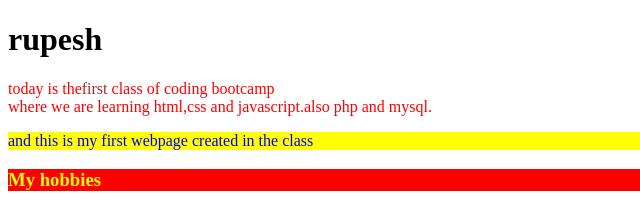
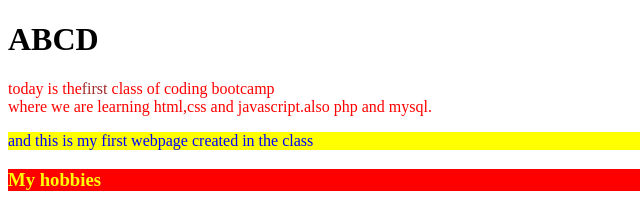
Before and after one commit to jandhyalarupesh/jandhyalarupesh.github.io, a plain HTML site: page index.html in a window 1280 px wide. Shown: the top 206 px of the page, 0-640 px from the left. Drawn offline with Linux system fonts and the light colour scheme.

Commit message:
next save
this is other time we are saving.

```diff
--- a/index.html
+++ b/index.html
@@ -22,7 +22,7 @@
         </style>
 
         <body>
-            <h1>rupesh</h1>
+            <h1>ABCD</h1>
 
 
             <p style="color:red">today is the<span style="color:brown">first</span> class of coding bootcamp<br> where we are learning html,css and javascript.also php and mysql.</p>
```
